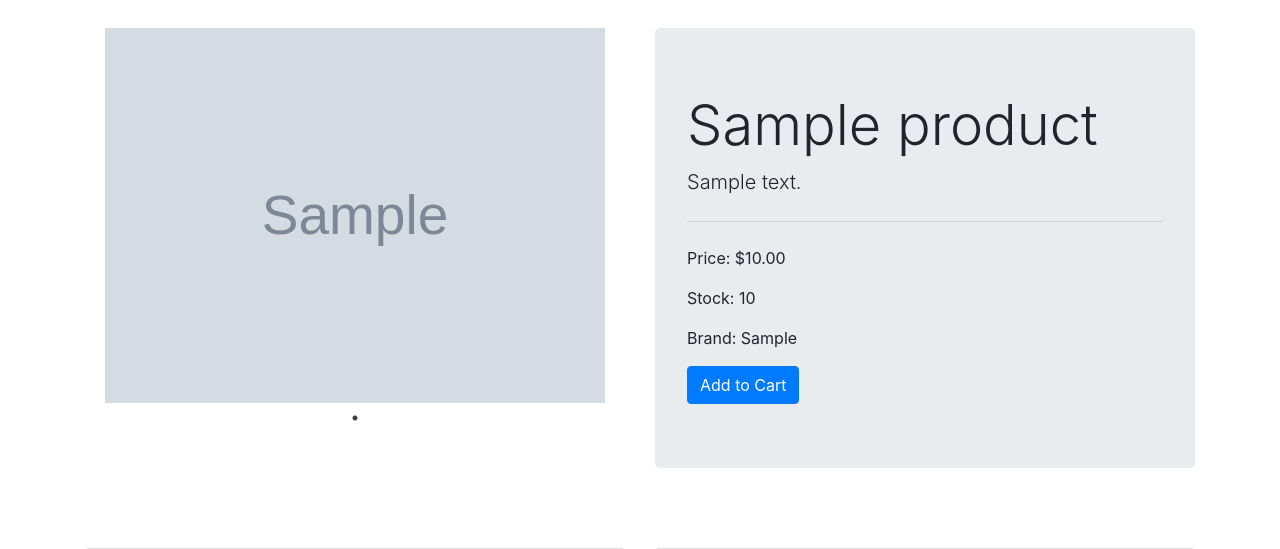
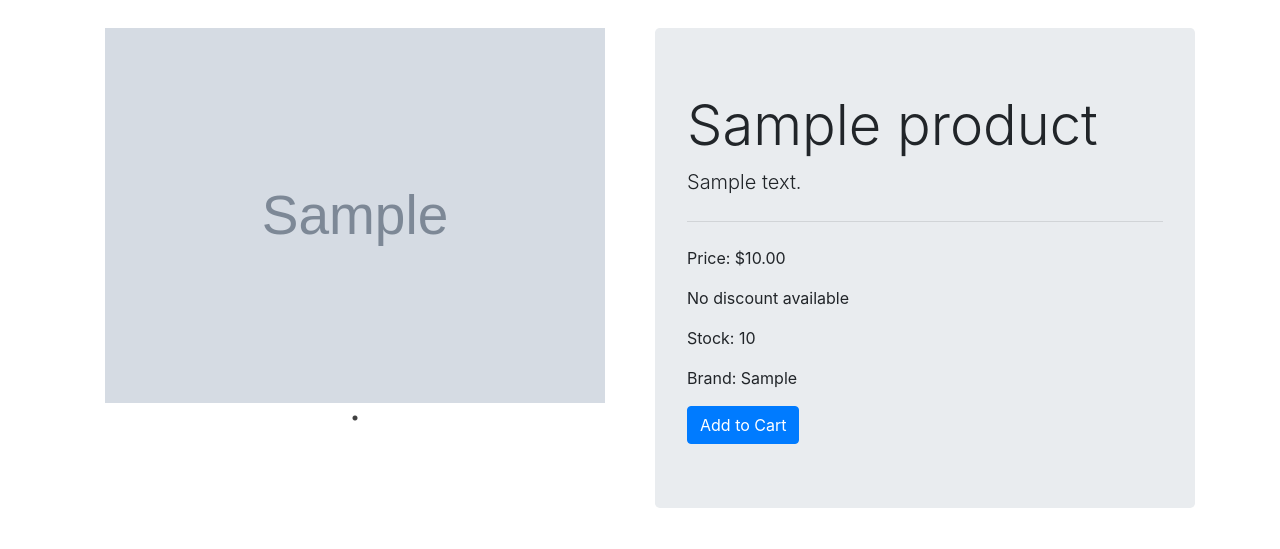
Before and after one commit to AmirMohamadmAsghari/Online-shop-project, a Django app: page /product/detail/1/ in a window 1280 px wide. Shown: the part 159-708 px from the top of the page. Run offline with Django 4.2, Linux system fonts and the light colour scheme; tables that the repository leaves empty hold one stand-in row (values such as "Sample post"); grey boxes marked "Sample" are stand-in pictures; parts of the project's set-up code (start-up, migrations or seed data) failed here and were passed over; some libraries are stand-ins or nearby versions.

Commit message:
Add a section to display the discount amount of the product

```diff
--- a/templates/productdetales.html
+++ b/templates/productdetales.html
@@ -55,20 +55,24 @@
 
         <div class="col-md-6">
             <div class="jumbotron">
-                <!-- Display the product name dynamically -->
                 <h1 class="display-4">{{ product.title }}</h1>
-                <!-- Display the product description dynamically -->
                 <p class="lead">{{ product.description }}</p>
                 <hr class="my-4">
-                <!-- Display the product price dynamically -->
                 <p>Price: ${{ product.price }}</p>
-                <!-- Display the product stock dynamically -->
+                {% if discounted_price %}
+                    <p>Discount: ${{ product.discount.amount }}</p>
+                    <p>Discounted Price: ${{ discounted_price }}</p>
+                {% else %}
+                    <p>No discount available</p>
+                {% endif %}
                 <p>Stock: {{ product.stock }}</p>
                 <p>Brand: {{ product.brand }}</p>
-                <!-- Add to Cart button -->
                 <button type="button" class="btn btn-primary">Add to Cart</button>
             </div>
         </div>
+
+
+
     </div>
     <div class="row mt-5">
         <div class="col-md-6">
```
